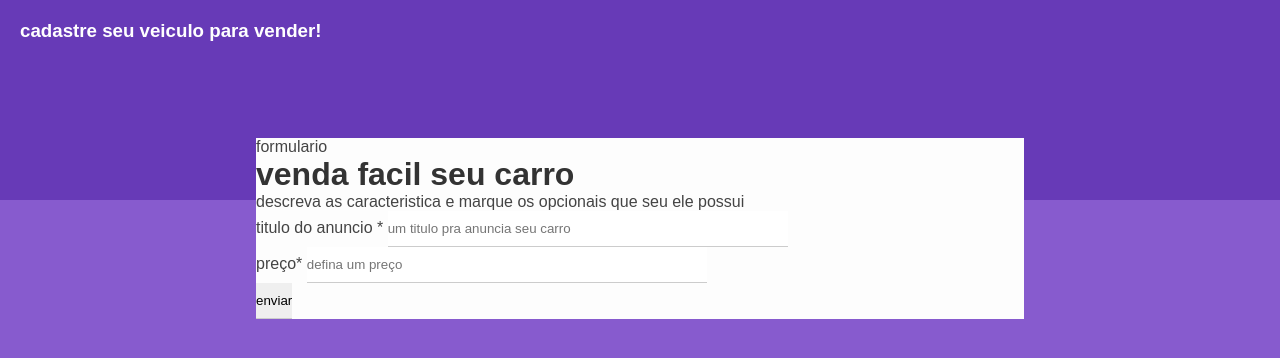
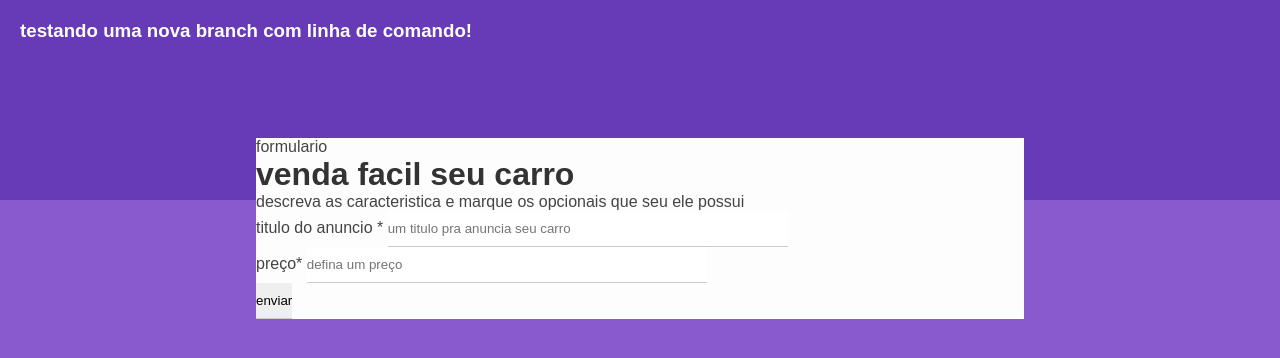
Before and after one commit to jjosuessousa/kakashi, a plain HTML site: page index.html in a window 1280 px wide. Drawn offline with Linux system fonts and the light colour scheme.

Commit message:
testando branch pelo comando

```diff
--- a/index.html
+++ b/index.html
@@ -9,7 +9,7 @@
 <body>
     <div class="container">
         <div class="header">
-            <h3>cadastre seu veiculo para vender!</h3>
+            <h3>testando uma nova branch com linha de comando!</h3>
         </div>
         <div class="form-container">
             <div class="form-header">
```
